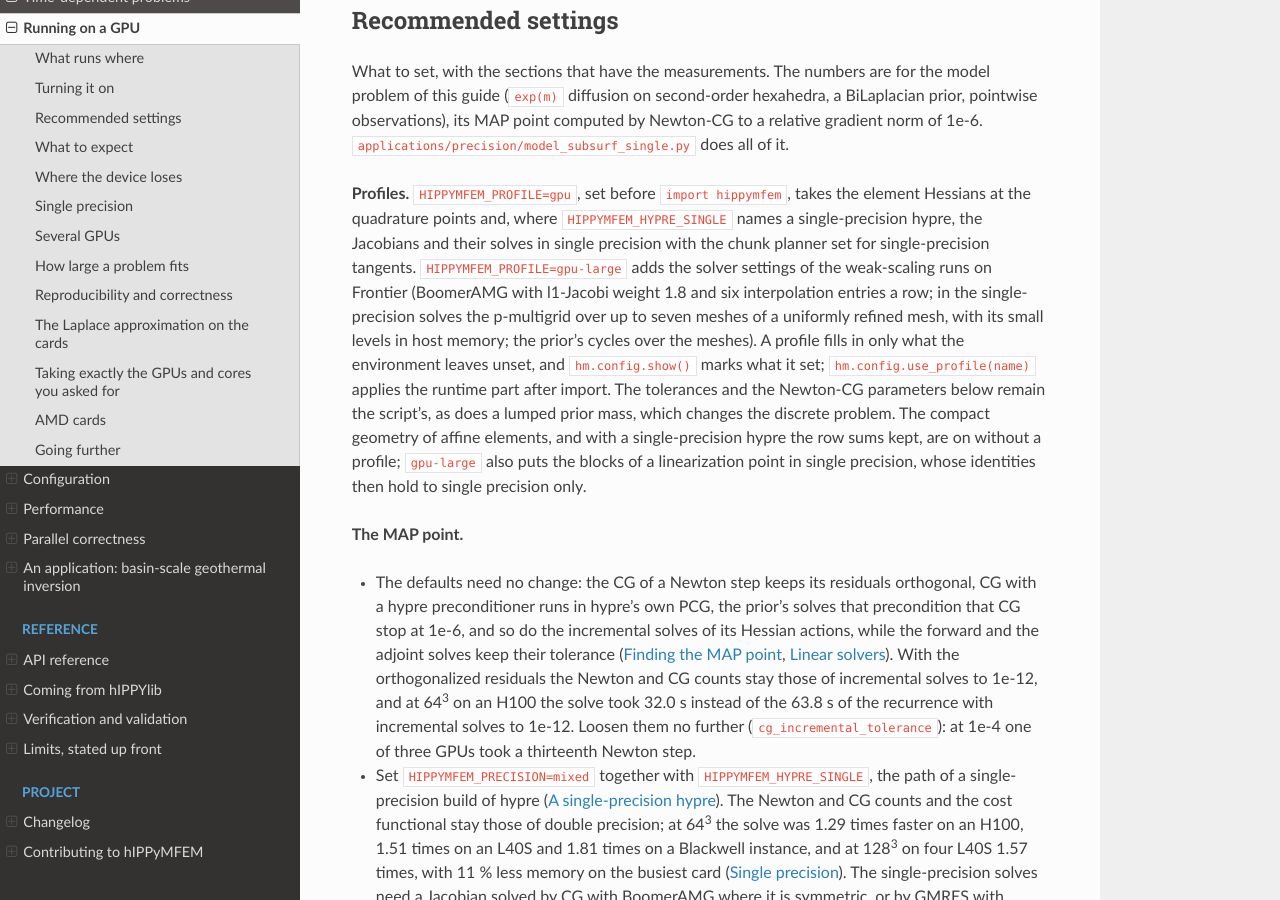
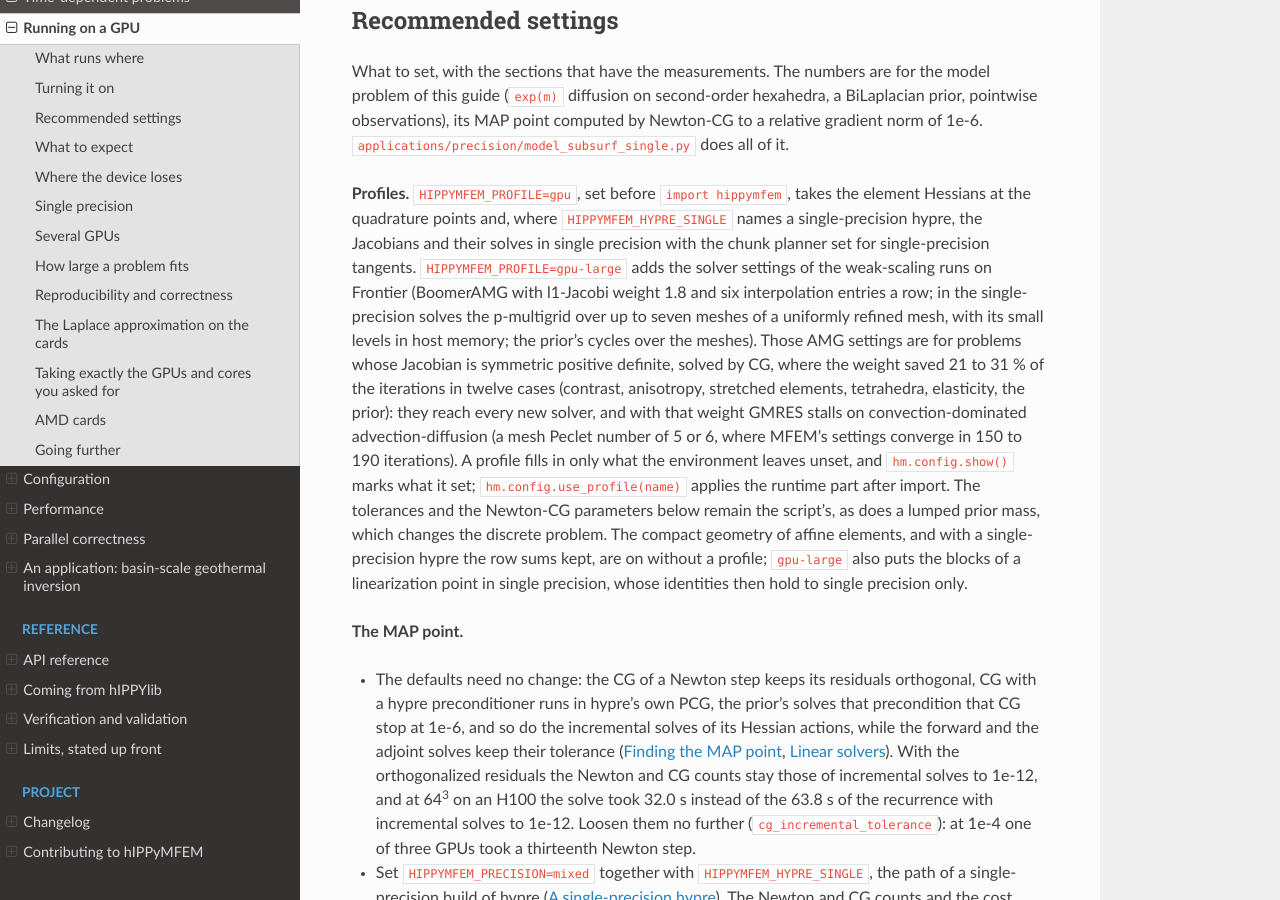
Before and after one commit to hIPPyMFEM/hippymfem, a Sphinx documentation site: the page built from docs/source/guide/gpu.rst, in a window 1280 px wide and 900 px high, scrolled down 1246 px. Built offline with Sphinx 7.4.7 and the Read the Docs theme 3.1.0, drawn with Linux system fonts in a browser that asks for light colours; pages that are not in the unit, such as notebooks, are missing from menus.

Commit message:
gpu-large: say that its AMG settings are for SPD problems
HIPPYMFEM_AMG=relax_wt=1.8,pmax=6 reaches every new solver, and the sciml2 session's
check on two L40S found GMRES stalling with that weight on convection-dominated
advection-diffusion (mesh Peclet number 5 to 6: 1000 iterations at a residual of 0.5,
where MFEM's settings converge in 150 to 192), while it saved 21 to 31 % of the CG
iterations in twelve SPD cases.  The profile's description, the GPU guide and the
CHANGELOG say so.

```diff
--- a/docs/source/guide/gpu.rst
+++ b/docs/source/guide/gpu.rst
@@ -82,7 +82,12 @@ planner set for single-precision tangents.  ``HIPPYMFEM_PROFILE=gpu-large`` adds
 solver settings of the weak-scaling runs on Frontier (BoomerAMG with l1-Jacobi weight 1.8
 and six interpolation entries a row; in the single-precision solves the p-multigrid over
 up to seven meshes of a uniformly refined mesh, with its small levels in host memory; the
-prior's cycles over the meshes).  A profile fills in only what the environment leaves
+prior's cycles over the meshes).  Those AMG settings are for problems whose Jacobian is
+symmetric positive definite, solved by CG, where the weight saved 21 to 31 % of the
+iterations in twelve cases (contrast, anisotropy, stretched elements, tetrahedra,
+elasticity, the prior): they reach every new solver, and with that weight GMRES stalls on
+convection-dominated advection-diffusion (a mesh Peclet number of 5 or 6, where MFEM's
+settings converge in 150 to 190 iterations).  A profile fills in only what the environment leaves
 unset, and ``hm.config.show()`` marks what it set; ``hm.config.use_profile(name)`` applies
 the runtime part after import.  The tolerances and the Newton-CG parameters below remain
 the script's, as does a lumped prior mass, which changes the discrete problem.  The
```
Also changed, not shown: CHANGELOG.md (+6 -0 lines), 1 other file.
